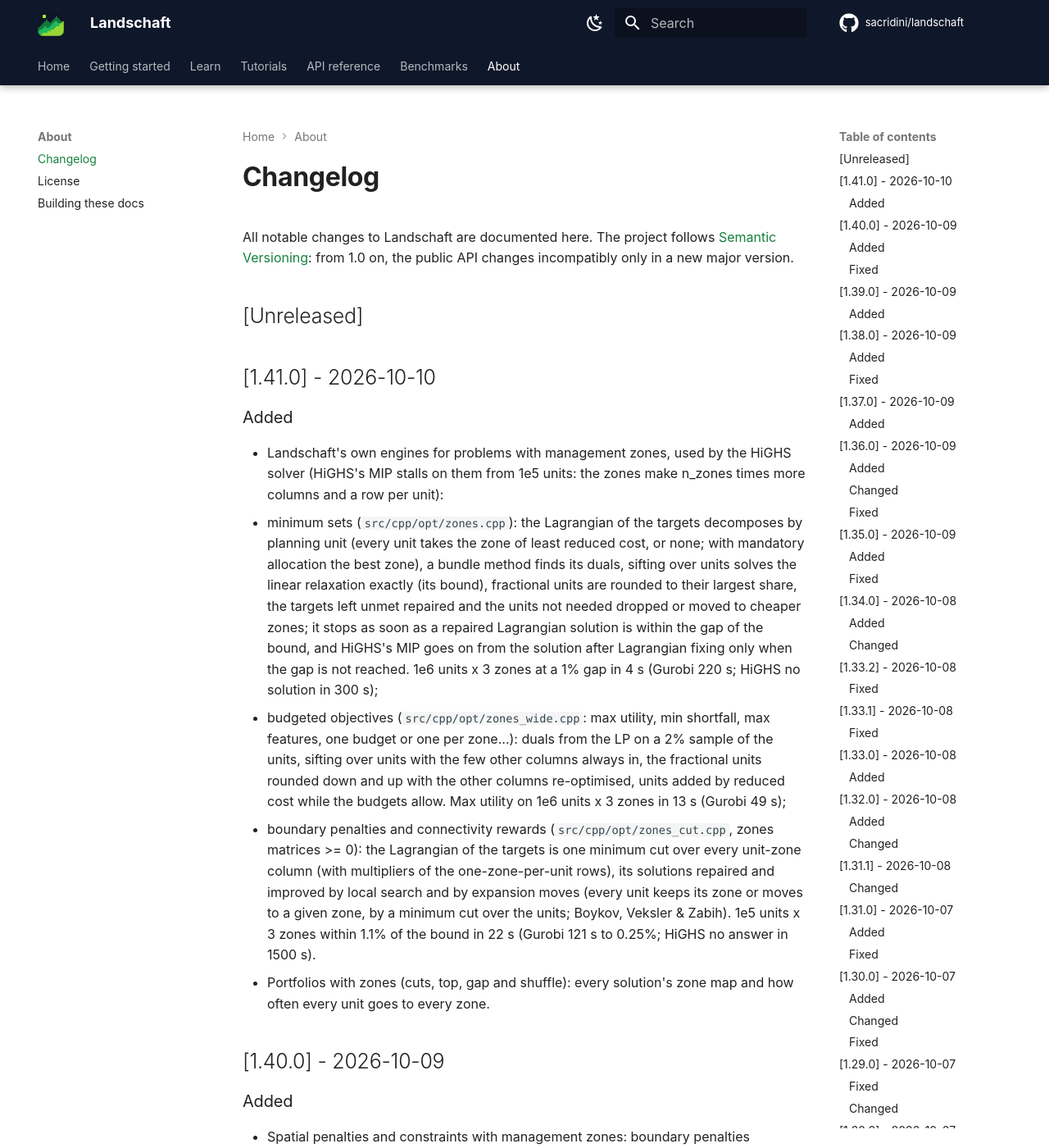
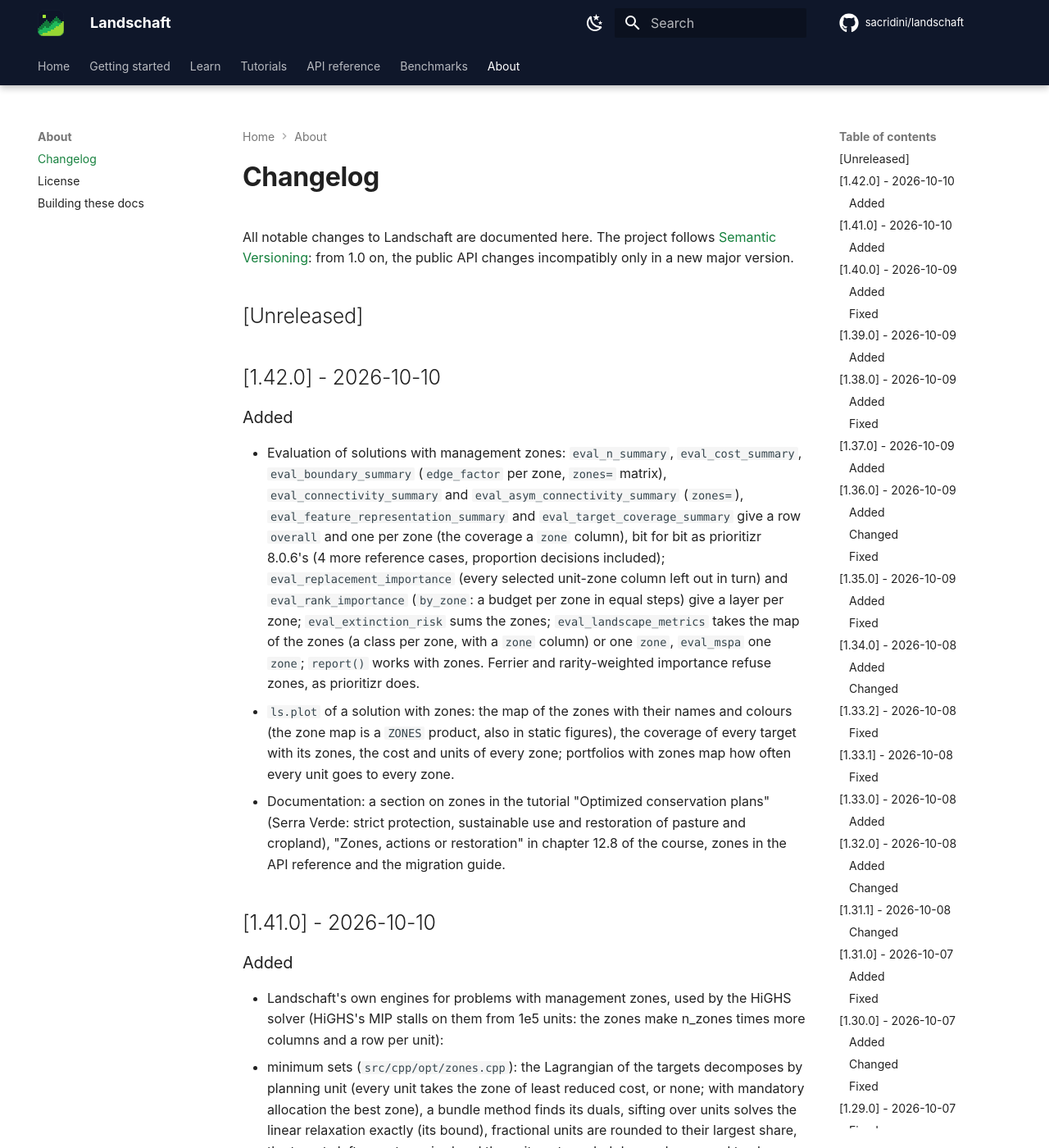
Before and after one commit to sacridini/landschaft, an MkDocs documentation site: the page built from docs/about/changelog.md, in a window 1280 px wide and 1400 px high. Shown: the whole window at 82% size. Built offline with MkDocs 1.6.1 and Material for MkDocs 9.7.7, drawn with Linux system fonts in a browser that asks for light colours; comment, search, counter and statistics services are not loaded.

Commit message:
chore: release 1.42.0

```diff
--- a/CHANGELOG.md
+++ b/CHANGELOG.md
@@ -5,6 +5,26 @@ All notable changes to Landschaft are documented here. The project follows
 in a new major version.
 
 ## [Unreleased]
+
+## [1.42.0] - 2026-10-10
+
+### Added
+- Evaluation of solutions with management zones: `eval_n_summary`, `eval_cost_summary`,
+  `eval_boundary_summary` (`edge_factor` per zone, `zones=` matrix), `eval_connectivity_summary` and
+  `eval_asym_connectivity_summary` (`zones=`), `eval_feature_representation_summary` and
+  `eval_target_coverage_summary` give a row `overall` and one per zone (the coverage a `zone` column), bit
+  for bit as prioritizr 8.0.6's (4 more reference cases, proportion decisions included);
+  `eval_replacement_importance` (every selected unit-zone column left out in turn) and
+  `eval_rank_importance` (`by_zone`: a budget per zone in equal steps) give a layer per zone;
+  `eval_extinction_risk` sums the zones; `eval_landscape_metrics` takes the map of the zones (a class per
+  zone, with a `zone` column) or one `zone`, `eval_mspa` one `zone`; `report()` works with zones. Ferrier and
+  rarity-weighted importance refuse zones, as prioritizr does.
+- `ls.plot` of a solution with zones: the map of the zones with their names and colours (the zone map is a
+  `ZONES` product, also in static figures), the coverage of every target with its zones, the cost and units
+  of every zone; portfolios with zones map how often every unit goes to every zone.
+- Documentation: a section on zones in the tutorial "Optimized conservation plans" (Serra Verde: strict
+  protection, sustainable use and restoration of pasture and cropland), "Zones, actions or restoration" in
+  chapter 12.8 of the course, zones in the API reference and the migration guide.
 
 ## [1.41.0] - 2026-10-10
 
--- a/pyproject.toml
+++ b/pyproject.toml
@@ -4,7 +4,7 @@ build-backend = "scikit_build_core.build"
 
 [project]
 name = "landschaft"
-version = "1.41.0"
+version = "1.42.0"
 description = "Fast, exact landscape pattern, fragmentation, landscape-metric and connectivity analysis for Python."
 readme = "README.md"
 license = "GPL-3.0-or-later"
```
Also changed, not shown: IDEAS.md (+14 -2 lines).
